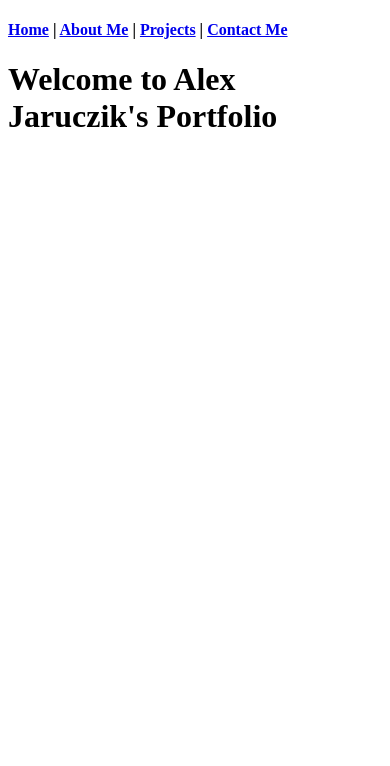
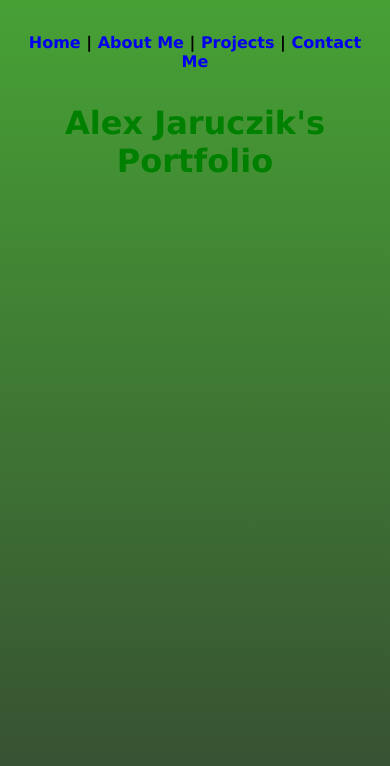
Before and after one commit to alexjaruczik/Assignment1, a plain HTML site: page index.html in a window 390 px wide. Drawn offline with Linux system fonts and the light colour scheme.

Commit message:
Fixing up my mess.

```diff
--- /dev/null
+++ b/index.css
@@ -0,0 +1,89 @@
+@charset "UTF-8";
+@media only screen and (min-width:960px) {
+body {
+background-color: white;
+font-family: Verdana, Geneva, Arial, sans-serif;
+padding:0px;
+margin:0px;
+height: 100%;
+background: #364A32;
+background-image: -moz-linear-gradient(top, #47A135 0%, #364A32 100%);
+background-image: -webkit-linear-gradient(top, #47A135 0%, #364A32 100%);
+background-image: -o-linear-gradient(top, #47A135 0%, #364A32 100%);
+background-image: linear-gradient(to bottom, #47A135 0%, #364A32 100%);
+}
+#banner h1 {
+color:red
+}
+a:link {
+    text-decoration: none;
+}
+a:hover {
+    color:lightgray
+}
+html {
+    height: 100%;
+}
+}
+@media only screen and (min-width:481px) and (max-width:960px){
+    body {
+background-color: white;
+font-family: Verdana, Geneva, Arial, sans-serif;
+padding:0px;
+margin:0px;
+height: 100%;
+background: #364A32;
+background-image: -moz-linear-gradient(top, #47A135 0%, #364A32 100%);
+background-image: -webkit-linear-gradient(top, #47A135 0%, #364A32 100%);
+background-image: -o-linear-gradient(top, #47A135 0%, #364A32 100%);
+background-image: linear-gradient(to bottom, #47A135 0%, #364A32 100%);
+}
+#banner h1 {
+color:yellow
+}
+
+a:link {
+    text-decoration: none;
+}
+a:hover {
+    color:gray
+}
+html {
+    height: 100%;
+}
+}
+@media only screen and (max-width:480px){
+    body {
+background-color: white;
+font-family: Verdana, Geneva, Arial, sans-serif;
+padding:0px;
+margin:0px;
+height: 100%;
+background: #364A32;
+background-image: -moz-linear-gradient(top, #47A135 0%, #364A32 100%);
+background-image: -webkit-linear-gradient(top, #47A135 0%, #364A32 100%);
+background-image: -o-linear-gradient(top, #47A135 0%, #364A32 100%);
+background-image: linear-gradient(to bottom, #47A135 0%, #364A32 100%);
+}
+#banner h1 {
+    color:green;
+    margin:auto;
+    text-align: center;
+    width: 90%;
+}
+#top-row {
+    margin:auto;
+    text-align: center;
+    width: 90%;
+    padding: 3%;
+}
+a:link {
+    text-decoration: none;
+}
+a:hover {
+    color:lightgray
+}
+html {
+    height: 100%;
+}
+}
--- a/index.html
+++ b/index.html
@@ -5,7 +5,14 @@
 <title>Alex Jaruczik</title>
 <meta name="viewport" content="width=device-width">
 <!-- full-size monitor style sheet-->
-<link href="index.css" rel="stylesheet" type="text/css">
+<link href="indexfull.css" rel="stylesheet" type="text/css" media="only screen and
+(min-width:960px)">
+<!-- tablet style sheet-->
+<link href="indextablet.css" rel="stylesheet" type="text/css" media="only screen
+and (min-width:481px) and (max-width:960px)">
+<!-- phone style sheet-->
+<link href="indexphone.css" rel="stylesheet" type="text/css" media="only screen
+and (max-width:480px)">
 </head>
 
     </head>
@@ -21,9 +28,8 @@
             </nav>
         </div>
         <div id="banner">
-            <h1>Welcome to Alex Jaruczik's Portfolio</h1>
+            <h1>Alex Jaruczik's Portfolio</h1>
         </div>
-
     </div>
 </body>
 </html>
```
